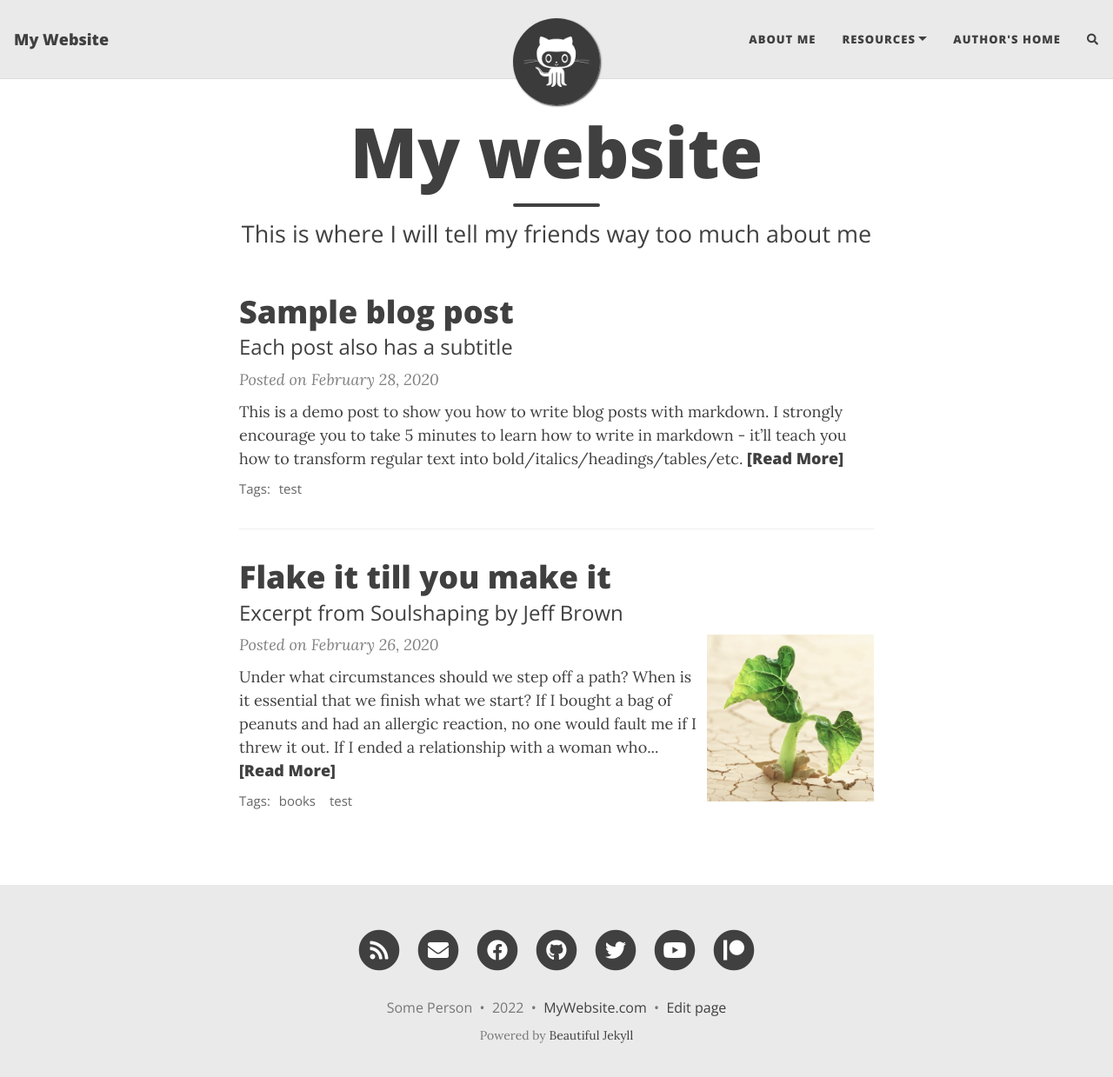
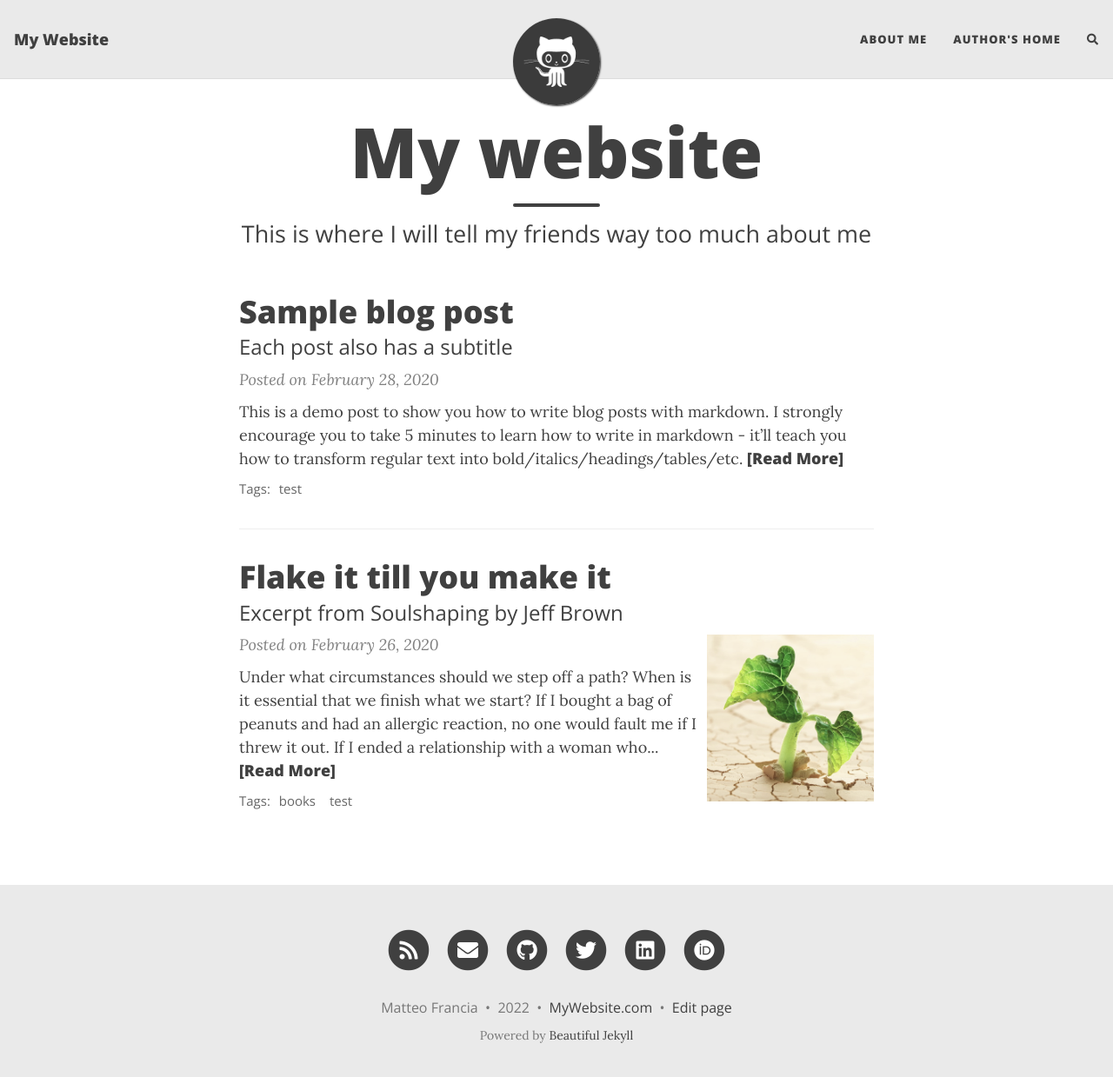
Before and after one commit to w4bo/w4bo.github.io, a Jekyll site: the page built from index.html, in a window 1280 px wide and 1252 px high. Shown: the top 1239 px of the window at 87% size. Built offline with Jekyll 4.4.1, drawn with Linux system fonts in a browser that asks for light colours; nearby versions of some CDN libraries; the list of posts is cut into pages by our own code; comment, search, counter and statistics services are not loaded; some of the changed lines change nothing that is shown.

Commit message:
working on CI

```diff
--- a/_config.yml
+++ b/_config.yml
@@ -13,7 +13,7 @@
 title: My Website
 
 # Your name to show in the footer
-author: Some Person
+author: Matteo Francia
 
 ###############################################
 # --- List of links in the navigation bar --- #
@@ -21,10 +21,10 @@ author: Some Person
 
 navbar-links:
   About Me: "aboutme"
-  Resources:
-    - Beautiful Jekyll: "https://beautifuljekyll.com"
-    - Learn markdown: "https://www.markdowntutorial.com/"
-  Author's home: "https://deanattali.com"
+  # Resources:
+  #   - Beautiful Jekyll: "https://beautifuljekyll.com"
+  #   - Learn markdown: "https://www.markdowntutorial.com/"
+  Author's home: "https://w4bo.github.io"
 
 ################
 # --- Logo --- #
@@ -49,16 +49,16 @@ round-avatar: true
 # Select the social network links that you want to show in the footer.
 # Uncomment the links you want to show and add your information to each one.
 social-network-links:
-  email: "someone@example.com"
+  email: "m.francia@unibo.it"
   rss: true  # remove this line if you don't want to show an RSS link at the bottom
-  facebook: deanattali
-  github: daattali
-  twitter: daattali
-  patreon: DeanAttali
-  youtube: c/daattali
+#  facebook: deanattali
+  github: https://github.com/w4bo
+  twitter: https://twitter.com/w4bo2
+#  patreon: DeanAttali
+#  youtube: c/daattali
 #  medium: yourname
 #  reddit: yourname
-#  linkedin: daattali
+  linkedin: https://www.linkedin.com/in/matteo-francia/
 #  xing: yourname
 #  stackoverflow: "3943160/daattali"
 #  snapchat: deanat78
@@ -71,7 +71,7 @@ social-network-links:
 #  telegram: yourname
 #  calendly: yourname
 #  mastodon: instance.url/@username
-#  ORCID: your ORCID ID
+  ORCID: https://orcid.org/my-orcid?orcid=0000-0002-0805-1051
 #  google-scholar: your google scholar
 #  discord: invite/invite_code or users/userid
 #  kaggle: yourname
@@ -88,7 +88,7 @@ rss-description: This website is a virtual proof that I'm awesome
 # Select which social network share links to show in posts
 share-links-active:
   twitter: true
-  facebook: true
+  facebook: false
   linkedin: true
   vk: false
 
```
